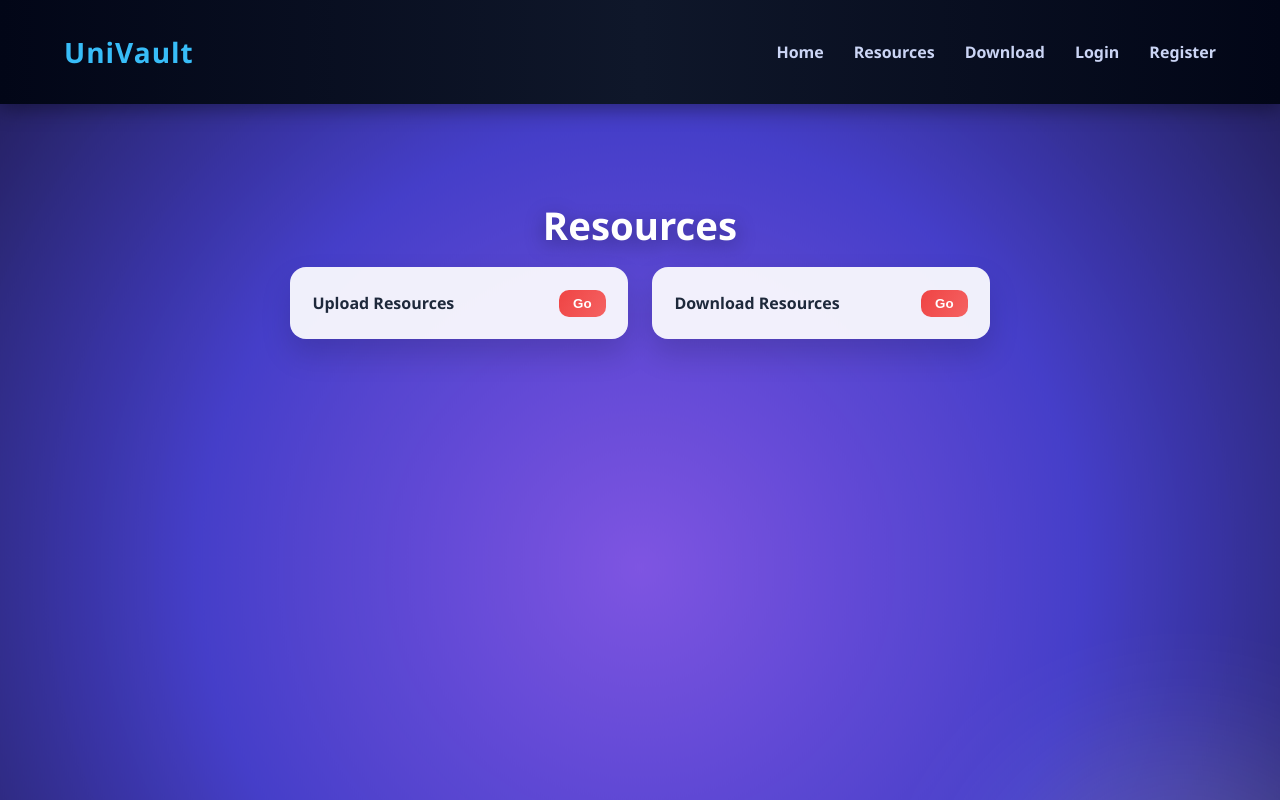
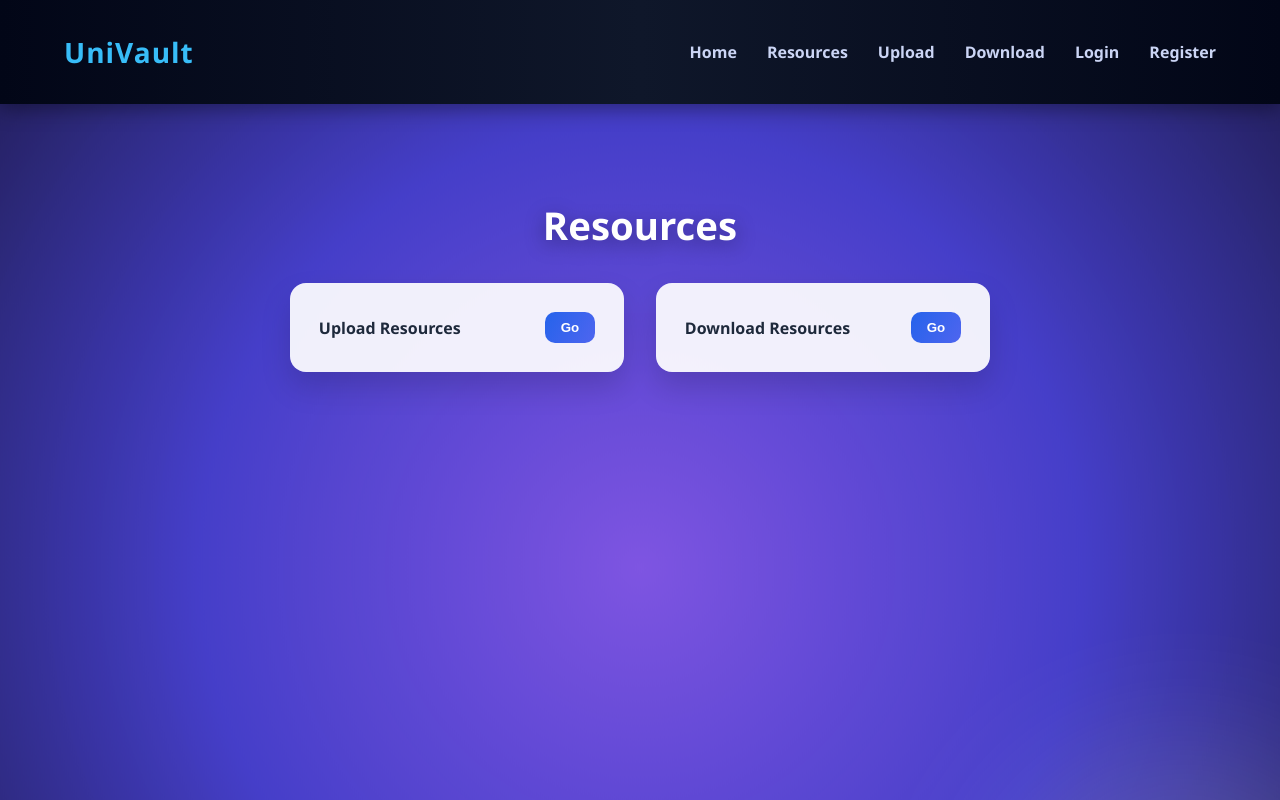
Before and after one commit to Samir-AlJaber/UniVault, a React (Vite) app in the folder client/: page /resources in a window 1280 px wide. Shown: the top 800 px of the page. Built offline with nearby package versions, Linux system fonts and the light colour scheme.

Commit message:
Final css update

```diff
--- a/client/src/components/Navbar.tsx
+++ b/client/src/components/Navbar.tsx
@@ -37,6 +37,7 @@ export default function Navbar() {
         <div className="nav-links">
           <Link to="/">Home</Link>
           <Link to="/resources">Resources</Link>
+          <Link to="/upload">Upload</Link>
           <Link to="/download">Download</Link>
           {isLoggedIn ? (
             <>
--- a/client/src/pages/Profile.tsx
+++ b/client/src/pages/Profile.tsx
@@ -1,6 +1,8 @@
 import { useEffect, useState } from "react";
 import Navbar from "../components/Navbar";
+import MessageOverlay from "../components/MessageOverlay";
 import "../styles/profile.css";
+import "../styles/overlay.css";
 
 export default function Profile() {
 
@@ -8,6 +10,8 @@ export default function Profile() {
 
   const [resources, setResources] = useState<any[]>([]);
   const [message, setMessage] = useState("");
+  const [showDeleteConfirm, setShowDeleteConfirm] = useState(false);
+  const [resourceToDelete, setResourceToDelete] = useState<number | null>(null);
 
   useEffect(() => {
     fetchUserResources();
@@ -46,7 +50,7 @@ export default function Profile() {
 
       <Navbar />
 
-      <div className="category-container">
+      <div className="profile-container">
 
         <h2>User Profile</h2>
 
@@ -61,19 +65,19 @@ export default function Profile() {
           </div>
         )}
 
-        <div className="category-list">
+        <div className="profile-list">
 
           {resources.length === 0 ? (
-            <div className="category-item">
+            <div className="profile-item">
               <span>No resources uploaded yet</span>
             </div>
           ) : (
             resources.map((res) => (
-              <div key={res.id} className="category-item">
+              <div key={res.id} className="profile-item">
 
                 <span>{res.title}</span>
 
-                <button onClick={() => deleteResource(res.id)}>
+                <button onClick={() => { setResourceToDelete(res.id); setShowDeleteConfirm(true); }}>
                   Delete
                 </button>
 
@@ -85,6 +89,25 @@ export default function Profile() {
 
       </div>
 
+      <MessageOverlay
+        isOpen={showDeleteConfirm}
+        title="Confirm Delete"
+        message="Are you sure you want to delete this resource?"
+        buttonText="Delete"
+        cancelText="Cancel"
+        onClose={() => {
+          if (resourceToDelete) {
+            deleteResource(resourceToDelete);
+          }
+          setShowDeleteConfirm(false);
+          setResourceToDelete(null);
+        }}
+        onCancel={() => {
+          setShowDeleteConfirm(false);
+          setResourceToDelete(null);
+        }}
+      />
+
     </div>
   );
 }
--- a/client/src/pages/Resources.tsx
+++ b/client/src/pages/Resources.tsx
@@ -11,20 +11,20 @@ export default function Resources() {
 
       <Navbar />
 
-      <div className="category-container">
+      <div className="resource-container">
 
         <h2>Resources</h2>
 
-        <div className="category-list">
+        <div className="resource-list">
 
-          <div className="category-item">
+          <div className="resource-item">
             <span>Upload Resources</span>
             <button onClick={() => navigate("/upload")}>
               Go
             </button>
           </div>
 
-          <div className="category-item">
+          <div className="resource-item">
             <span>Download Resources</span>
             <button onClick={() => navigate("/download")}>
               Go
--- a/client/src/pages/UploadResources.tsx
+++ b/client/src/pages/UploadResources.tsx
@@ -116,7 +116,7 @@ export default function UploadResources() {
 
       <Navbar />
 
-      <div className="products-container">
+      <div className="upload-container">
 
         <h2>Upload Resource</h2>
 
--- a/client/src/styles/profile.css
+++ b/client/src/styles/profile.css
@@ -1,4 +1,4 @@
-.category-container {
+.profile-container {
   min-height: 100vh;
   padding: 4rem 1rem;
   display: flex;
@@ -9,12 +9,12 @@
   z-index: 1;
 }
 
-.category-container > * {
+.profile-container > * {
   position: relative;
   z-index: 2;
 }
 
-.category-container::before {
+.profile-container::before {
   content: "";
   position: absolute;
   inset: 0;
@@ -28,7 +28,7 @@
   animation: bgPulse 5s ease-in-out infinite;
 }
 
-.category-container::after {
+.profile-container::after {
   content: "";
   position: absolute;
   width: 400px;
@@ -41,7 +41,7 @@
   animation: float2 5s ease-in-out infinite;
 }
 
-.category-container h2 {
+.profile-container h2 {
   color: white;
   font-size: 2.4rem;
   font-weight: 800;
@@ -61,7 +61,7 @@
 }
 
 
-.category-list {
+.profile-list {
   display: grid;
   grid-template-columns: repeat(auto-fill, minmax(260px, 1fr));
   gap: 1.5rem;
@@ -70,7 +70,7 @@
 }
 
 
-.category-item {
+.profile-item {
   background: rgba(255,255,255,0.92);
   border-radius: 16px;
   padding: 1.4rem;
@@ -82,19 +82,19 @@
   transition: .35s;
 }
 
-.category-item:hover {
+.profile-item:hover {
   transform: translateY(-8px) scale(1.03);
   box-shadow: 0 30px 60px rgba(0,0,0,0.25);
 }
 
-.category-item span {
+.profile-item span {
   font-weight: 700;
   color: #1e293b;
   flex: 1;
 }
 
 
-.category-item button {
+.profile-item button {
   padding: 6px 14px;
   border: none;
   border-radius: 10px;
@@ -106,7 +106,7 @@
   transition: .25s;
 }
 
-.category-item button:hover {
+.profile-item button:hover {
   transform: translateY(-2px);
   box-shadow: 0 10px 25px rgba(239,68,68,0.45);
   animation: deleteFlow 2s linear infinite;
--- a/client/src/styles/resources.css
+++ b/client/src/styles/resources.css
@@ -1,4 +1,4 @@
-.category-container {
+.resource-container {
   min-height: 100vh;
   padding: 4rem 1rem;
   display: flex;
@@ -9,12 +9,12 @@
   z-index: 1;
 }
 
-.category-container > * {
+.resource-container > * {
   position: relative;
   z-index: 2;
 }
 
-.category-container::before {
+.resource-container::before {
   content: "";
   position: absolute;
   inset: 0;
@@ -29,7 +29,7 @@
   animation: bgPulse 5s ease-in-out infinite;
 }
 
-.category-container::after {
+.resource-container::after {
   content: "";
   position: absolute;
   width: 400px;
@@ -42,7 +42,7 @@
   animation: float2 5s ease-in-out infinite;
 }
 
-.category-container h2 {
+.resource-container h2 {
   color: white;
   font-size: 2.4rem;
   font-weight: 800;
@@ -51,7 +51,7 @@
   animation: fadeUp .6s ease;
 }
 
-.category-list {
+.resource-list {
   display: grid;
   grid-template-columns: repeat(auto-fill, minmax(260px, 1fr));
   gap: 2rem;
@@ -59,7 +59,7 @@
   max-width: 700px;
 }
 
-.category-item {
+.resource-item {
   background: rgba(255,255,255,0.92);
   border-radius: 16px;
   padding: 1.8rem;
@@ -72,18 +72,18 @@
   animation: fadeUp .5s ease;
 }
 
-.category-item:hover {
+.resource-item:hover {
   transform: translateY(-8px) scale(1.03);
   box-shadow: 0 30px 60px rgba(0,0,0,0.25);
 }
 
-.category-item span {
+.resource-item span {
   font-weight: 700;
   color: #1e293b;
   flex: 1;
 }
 
-.category-item button {
+.resource-item button {
   padding: 8px 16px;
   border: none;
   border-radius: 10px;
@@ -95,7 +95,7 @@
   transition: .25s;
 }
 
-.category-item button:hover {
+.resource-item button:hover {
   transform: translateY(-2px);
   box-shadow: 0 10px 25px rgba(99,102,241,0.45);
   animation: buttonFlow 2s linear infinite;
--- a/client/src/styles/upload.css
+++ b/client/src/styles/upload.css
@@ -1,4 +1,4 @@
-.products-container {
+.upload-container {
   min-height: 100vh;
   padding: 4rem 1rem;
   display: flex;
@@ -16,7 +16,7 @@
   animation: gradientShift 8s ease infinite;
 }
 
-.products-container::before {
+.upload-container::before {
   content: "";
   position: absolute;
   width: 420px;
@@ -29,7 +29,7 @@
   animation: floatBlob 12s ease-in-out infinite;
 }
 
-.products-container::after {
+.upload-container::after {
   content: "";
   position: absolute;
   width: 420px;
@@ -42,7 +42,7 @@
   animation: floatBlob 16s ease-in-out infinite;
 }
 
-.products-container h2 {
+.upload-container h2 {
   color: white;
   margin-bottom: 2rem;
   font-size: 2.4rem;
```
